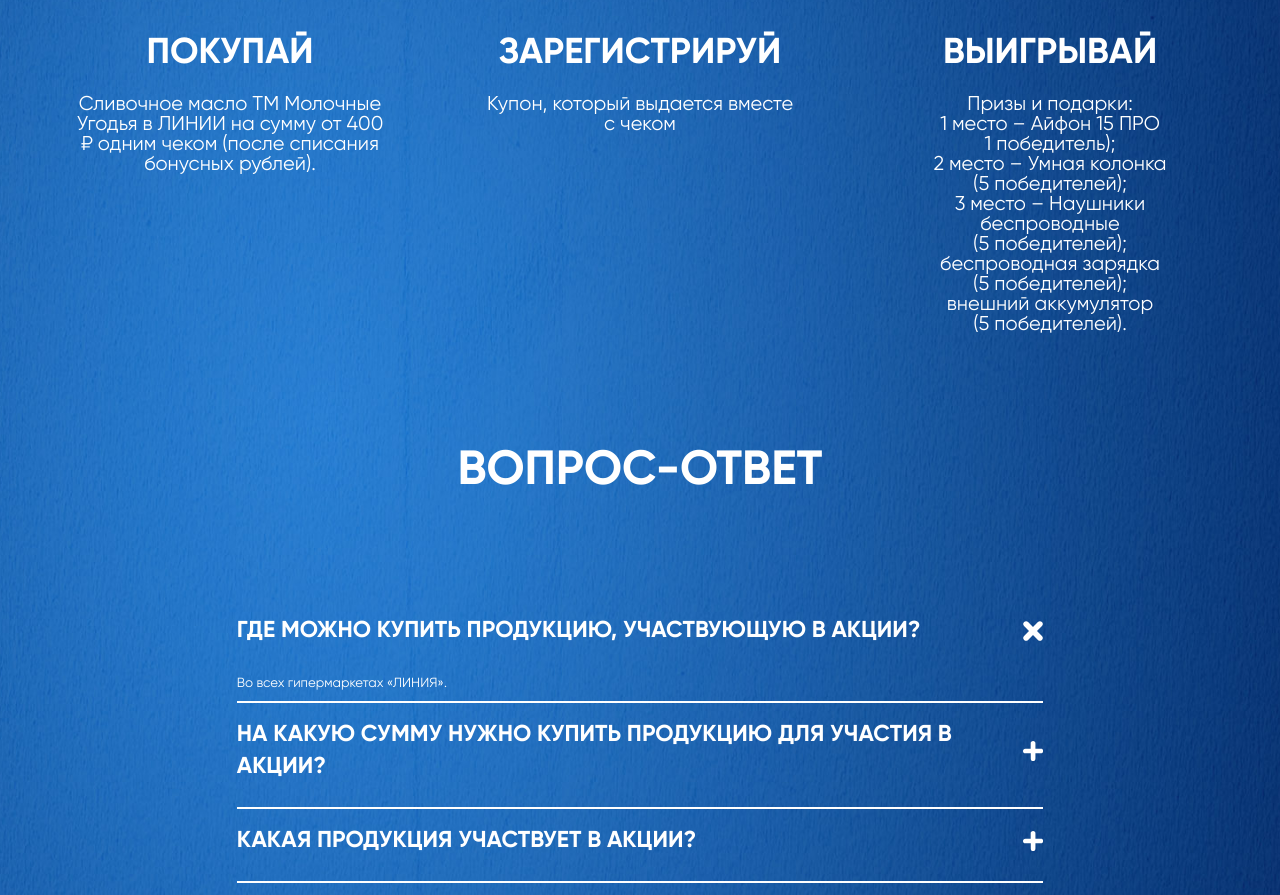
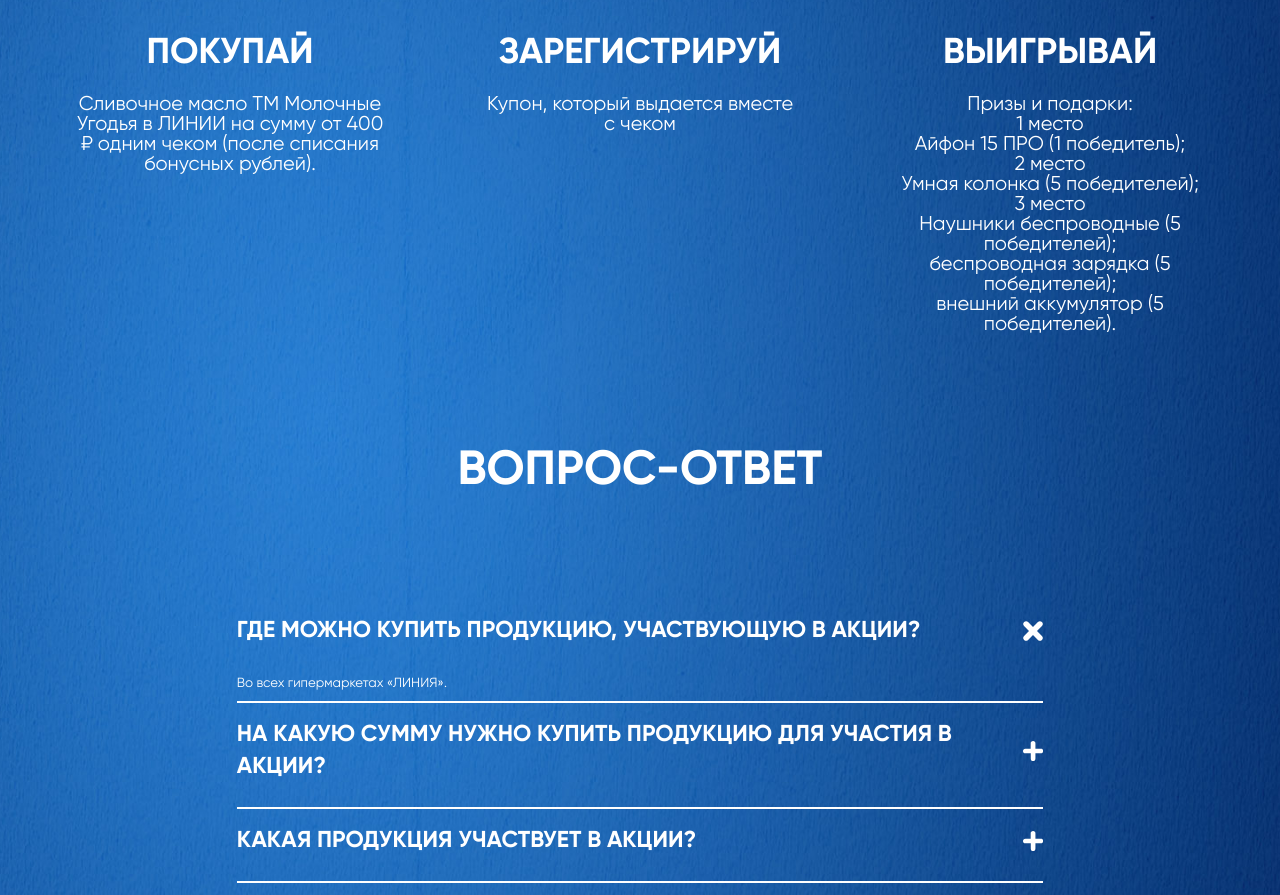
Before and after one commit to iantonru/iantonru.github.io, a plain HTML site: page loveproduct/index.html in a window 1280 px wide. Shown: the part 1076-1971 px from the top of the page. Drawn offline with Linux system fonts and the light colour scheme; files that its build step writes are made by us from their sources.

Commit message:
Add files via upload

```diff
--- a/loveproduct/index.html
+++ b/loveproduct/index.html
@@ -89,9 +89,9 @@
           <p class="step-title">ВЫИГРЫВАЙ</p>
           <p class="step-desc">
             Призы и подарки:<br>
-            1 место – Айфон 15 ПРО <br>1 победитель);<br>
-            2 место – Умная колонка <br>(5 победителей);<br>
-            3 место – Наушники беспроводные <br>(5 победителей); <br>беспроводная зарядка <br>(5 победителей); <br>внешний аккумулятор <br>(5 победителей).
+            <b>1 место</b> <br>Айфон 15 ПРО (1 победитель);<br>
+            <b>2 место</b> <br>Умная колонка (5 победителей);<br>
+            <b>3 место</b> <br>Наушники беспроводные (5 победителей); <br>беспроводная зарядка (5 победителей); <br>внешний аккумулятор (5 победителей).
           </p>
         </div>
       </div>
```
